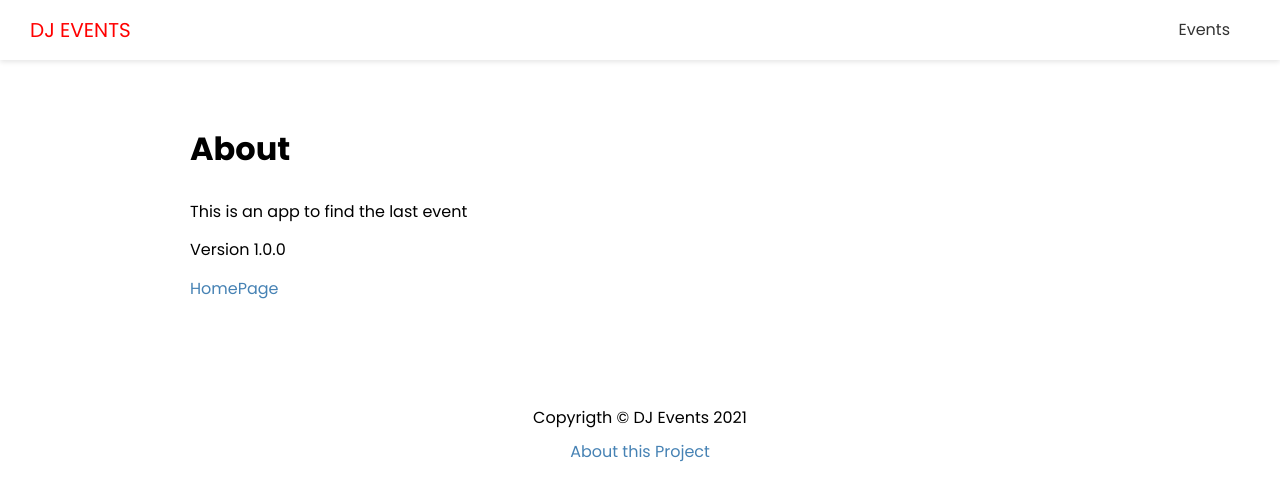
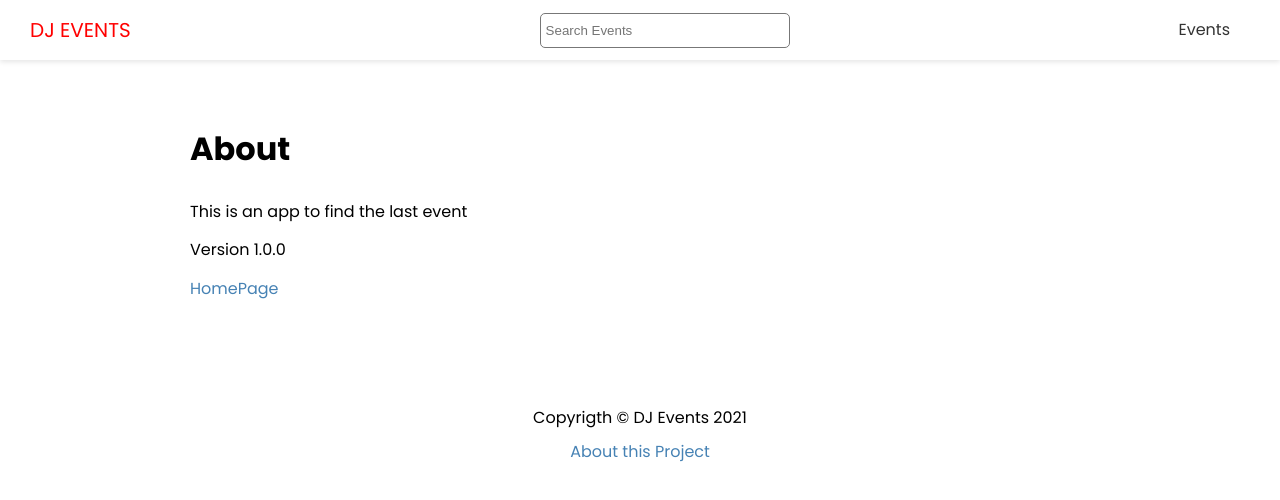
Before and after one commit to jeronimogarcia/BadTraversyNextJs, a Next.js app: page /about in a window 1280 px wide. Shown: the top 500 px of the page. Built offline with nearby package versions, Linux system fonts and the light colour scheme.

Commit message:
Search component into the header

```diff
--- a/components/Header.js
+++ b/components/Header.js
@@ -1,4 +1,5 @@
 import Link from "next/link";
+import Search from "./Search";
 import styles from "@/styles/Header.module.css";
 
 const Header = () => {
@@ -7,6 +8,8 @@
       <div className={styles.logo}>
         <Link href="/">DJ Events</Link>
       </div>
+
+      <Search />
 
       <nav>
         <ul>
--- /dev/null
+++ b/components/Search.js
@@ -0,0 +1,29 @@
+import { useState } from "react";
+import { useRouter } from "next/router";
+import styles from "@/styles/Search.module.css";
+
+const Search = () => {
+  const [term, setTerm] = useState("");
+  const router = useRouter();
+
+  const handleSubmit = (e) => {
+    e.preventDefault();
+    router.push(`/events/search?term=${term}`);
+    setTerm("");
+  };
+
+  return (
+    <div className={styles.search}>
+      <form onSubmit={handleSubmit}>
+        <input
+          type="text"
+          value={term}
+          onChange={(e) => setTerm(e.target.value)}
+          placeholder="Search Events"
+        />
+      </form>
+    </div>
+  );
+};
+
+export default Search;
--- /dev/null
+++ b/styles/Search.module.css
@@ -0,0 +1,7 @@
+.search input {
+    width: 250px;
+    height: 35px;
+    padding: 5px;
+    border: 1px #777 solid;
+    border-radius: 5px;
+  }
```
